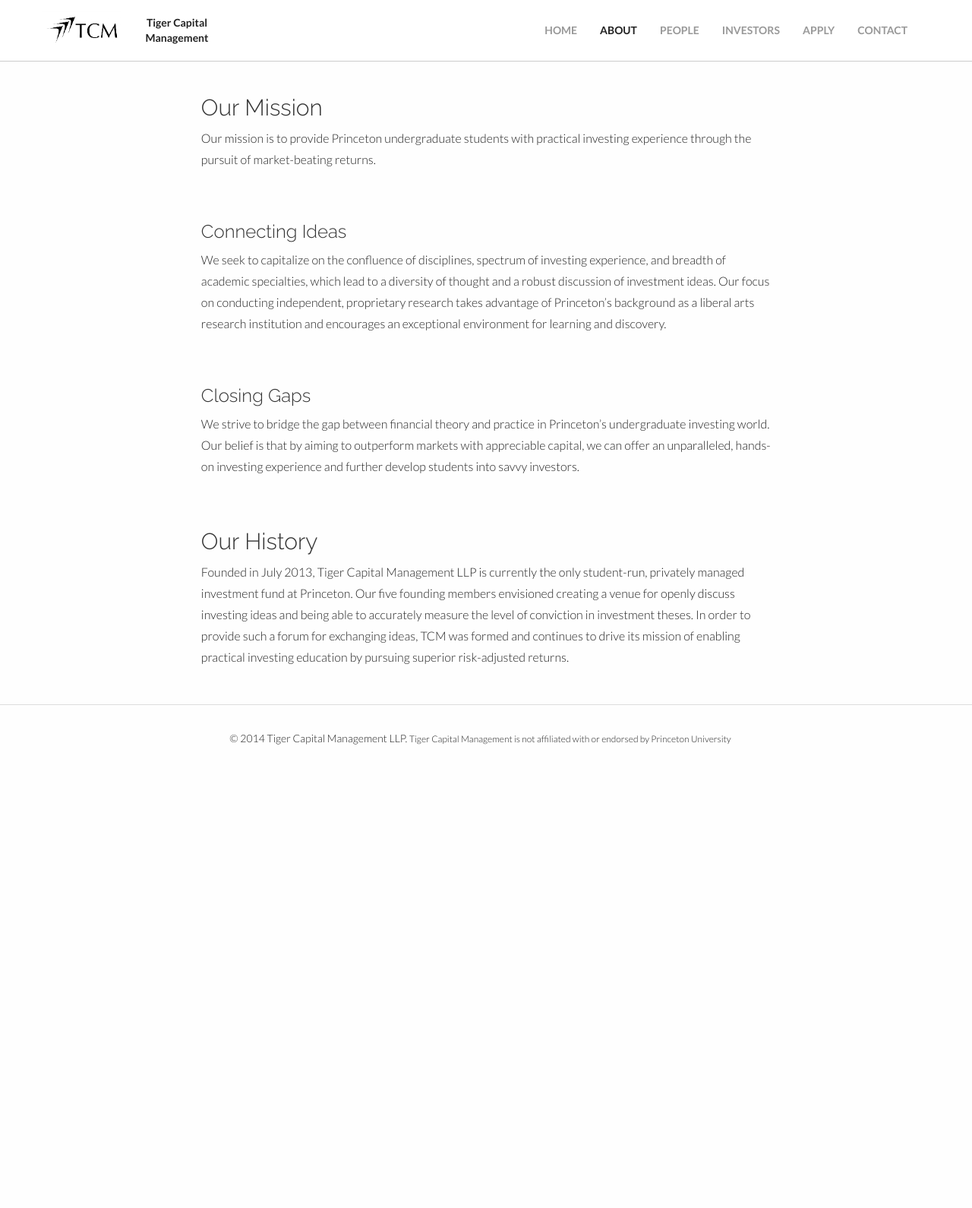
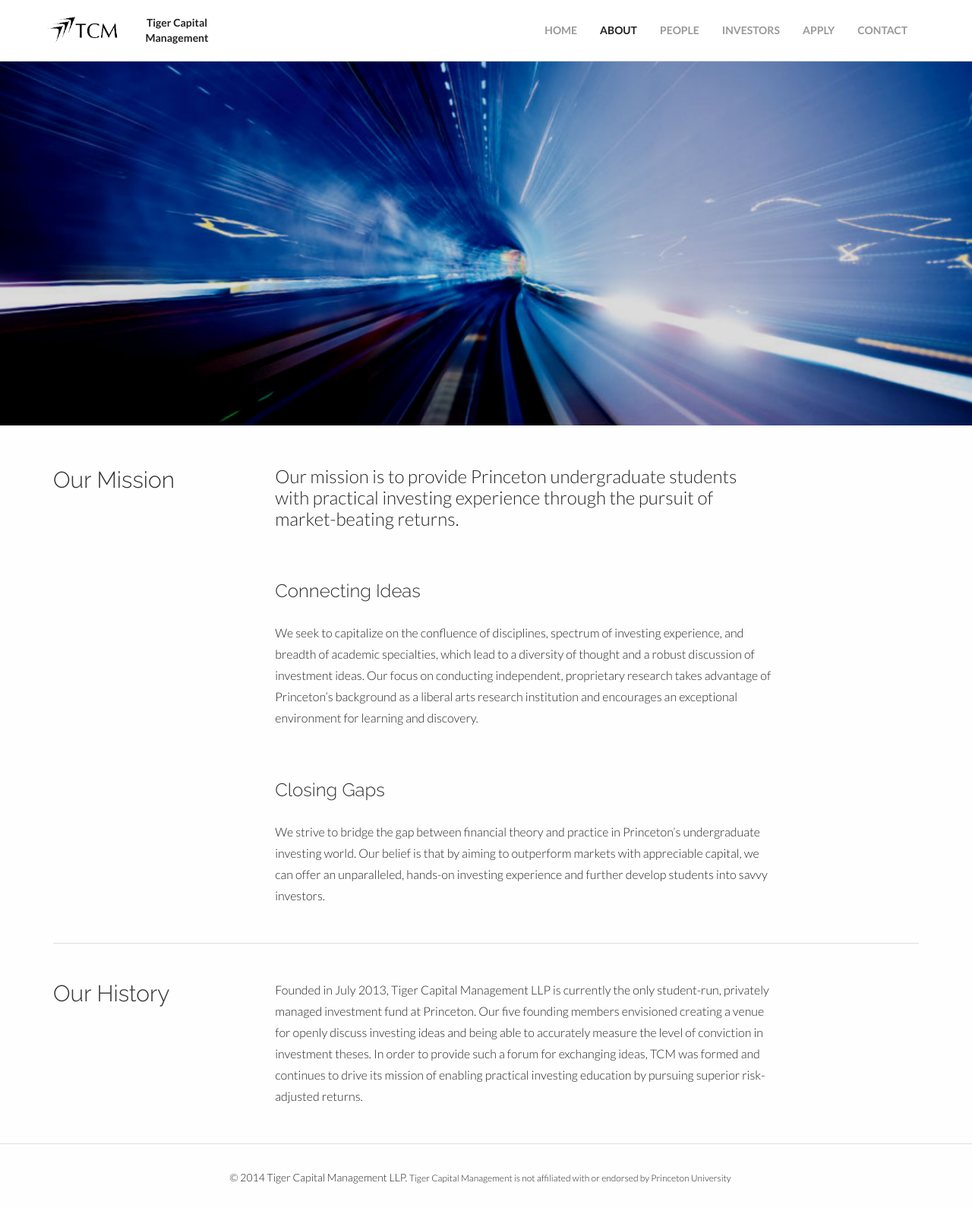
Before and after one commit to charleslzhou/TCM, a website: page about.html in a window 1280 px wide. Shown: the whole page at 76% size. Before the commit the page ends 1012 px from the top, so only its background shows below. Drawn offline with nearby package versions, Linux system fonts and the light colour scheme.

Commit message:
Add pictures

```diff
--- a/about.html
+++ b/about.html
@@ -50,18 +50,31 @@
       </div>
     </div>
 
+  <div id="about_headerwrap">
+
+  </div>
+
   <div class="container w">
       <div class="row-fluid">
+          <div class="span3"><h2>Our Mission</h2></div>
+          <div class="span7">
+            <p class="pad-top mission">Our mission is to provide Princeton undergraduate students with practical investing experience through the pursuit of market-beating returns.</p><br>
+            <h3>Connecting Ideas</h3>
+            <p class="pad-top">We seek to capitalize on the confluence of disciplines, spectrum of investing experience, and breadth of academic specialties, which lead to a diversity of thought and a robust discussion of investment ideas. Our focus on conducting independent, proprietary research takes advantage of Princeton’s background as a liberal arts research institution and encourages an exceptional environment for learning and discovery.</p><br>
+            <h3>Closing Gaps</h3>
+            <p class="pad-top">We strive to bridge the gap between financial theory and practice in Princeton’s undergraduate investing world. Our belief is that by aiming to outperform markets with appreciable capital, we can offer an unparalleled, hands-on investing experience and further develop students into savvy investors.</p><br>
+          </div>
           <div class="span2"></div>
-          <div class="span8">
-            <h2>Our Mission</h2>
-            <p>Our mission is to provide Princeton undergraduate students with practical investing experience through the pursuit of market-beating returns.</p><br>
-            <h3>Connecting Ideas</h3>
-            <p>We seek to capitalize on the confluence of disciplines, spectrum of investing experience, and breadth of academic specialties, which lead to a diversity of thought and a robust discussion of investment ideas. Our focus on conducting independent, proprietary research takes advantage of Princeton’s background as a liberal arts research institution and encourages an exceptional environment for learning and discovery.</p><br>
-            <h3>Closing Gaps</h3>
-            <p>We strive to bridge the gap between financial theory and practice in Princeton’s undergraduate investing world. Our belief is that by aiming to outperform markets with appreciable capital, we can offer an unparalleled, hands-on investing experience and further develop students into savvy investors.</p><br>
-            <h2>Our History</h2>
-            <p>Founded in July 2013, Tiger Capital Management LLP is currently the only student-run, privately managed investment fund at Princeton. Our five founding members envisioned creating a venue for openly discuss investing ideas and being able to accurately measure the level of conviction in investment theses. In order to provide such a forum for exchanging ideas, TCM was formed and continues to drive its mission of enabling practical investing education by pursuing superior risk-adjusted returns.</p><br>
+      </div>
+
+      <div class="row-fluid">
+        <div class="span12 seperator"><br></div>
+      </div>
+
+      <div class="row-fluid">
+          <div class="span3"><h2>Our History</h2></div>
+          <div class="span7">
+            <p class="pad-top">Founded in July 2013, Tiger Capital Management LLP is currently the only student-run, privately managed investment fund at Princeton. Our five founding members envisioned creating a venue for openly discuss investing ideas and being able to accurately measure the level of conviction in investment theses. In order to provide such a forum for exchanging ideas, TCM was formed and continues to drive its mission of enabling practical investing education by pursuing superior risk-adjusted returns.</p><br>
           </div>
           <div class="span2"></div>
       </div>
--- a/assets/css/main.css
+++ b/assets/css/main.css
@@ -148,6 +148,50 @@
 	text-transform: uppercase;
 }
 
+#about_headerwrap {
+    background: url(../img/mission-dark.jpg) no-repeat center top;
+    margin-top: -10px;
+    padding-top:20px;
+    text-align:center;
+    background-attachment: relative;
+    background-position: center center;
+    min-height: 500px;
+    width: 100%;
+    /*opacity: 0.7;*/
+
+    -webkit-background-size: 100%;
+    -moz-background-size: 100%;
+    -o-background-size: 100%;
+    background-size: 100%;
+
+    -webkit-background-size: cover;
+    -moz-background-size: cover;
+    -o-background-size: cover;
+    background-size: cover;
+}
+
+#apply_headerwrap {
+    background: url(../img/business.jpg) no-repeat center top;
+    margin-top: -10px;
+    padding-top:20px;
+    text-align:center;
+    background-attachment: relative;
+    background-position: center center;
+    min-height: 500px;
+    width: 100%;
+    /*opacity: 0.7;*/
+
+    -webkit-background-size: 100%;
+    -moz-background-size: 100%;
+    -o-background-size: 100%;
+    background-size: 100%;
+
+    -webkit-background-size: cover;
+    -moz-background-size: cover;
+    -o-background-size: cover;
+    background-size: cover;
+}
+
 #f_home {
 	border-top: 1px solid #ddd;
 	padding-top: 30px;
@@ -198,3 +242,19 @@
 .seperator {
 	border-top: 1px solid #ddd;
 }
+
+/*h2 .pad-top {
+    padding-top: 10px;
+}*/
+
+.pad-top {
+    padding-top: 18px;
+}
+
+.pad-top5 {
+    padding-top: 5px;
+}
+
+.mission {
+    font-size: 24px;
+}
```
Also changed, not shown: apply.html (+7 -2 lines), contact.html (+1 -1 lines), investors.html (+1 -1 lines), assets/img/business.jpg (added), assets/img/business1.jpg (added), assets/img/mission-dark.jpg (added), assets/img/mission.jpg (added), 1 other file.
